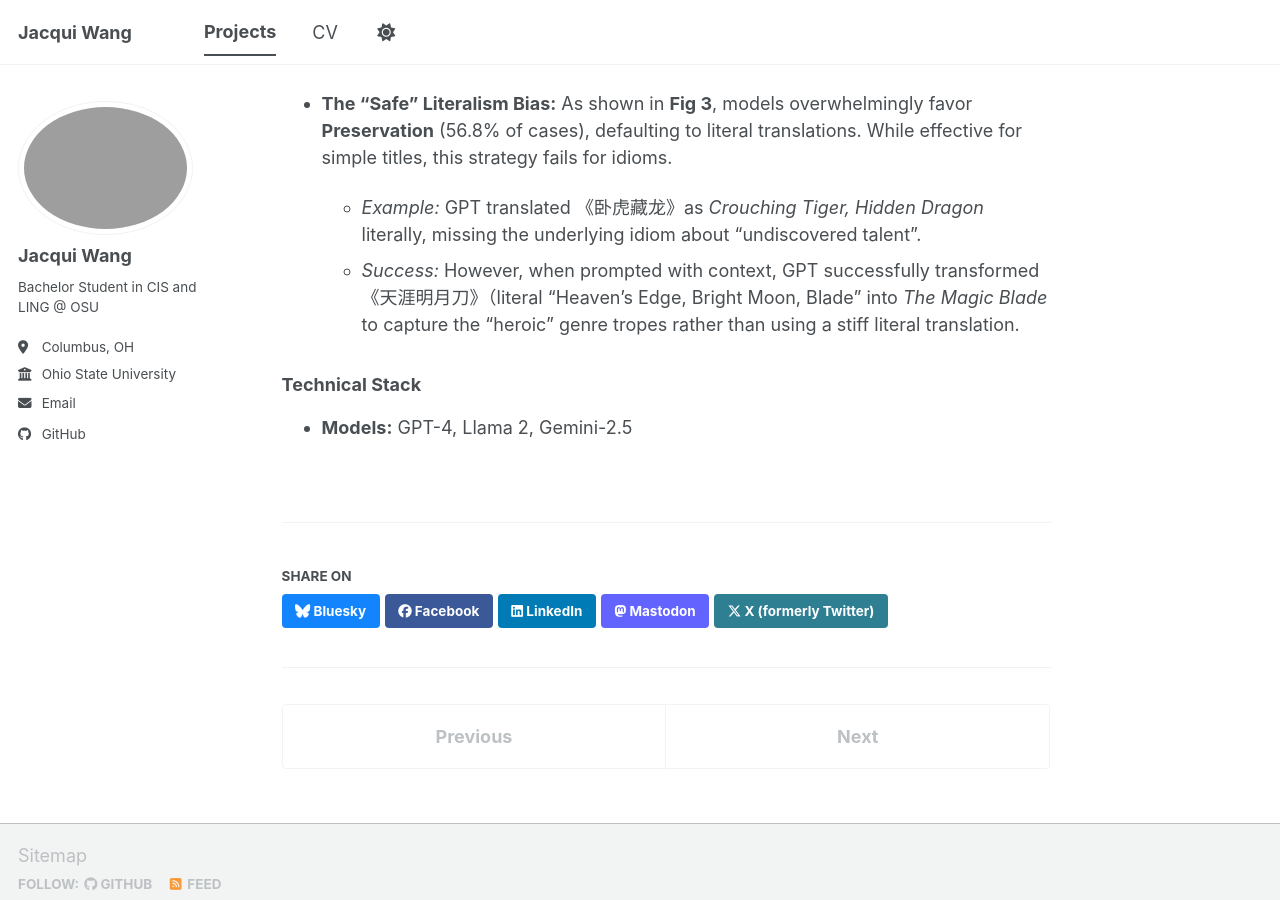
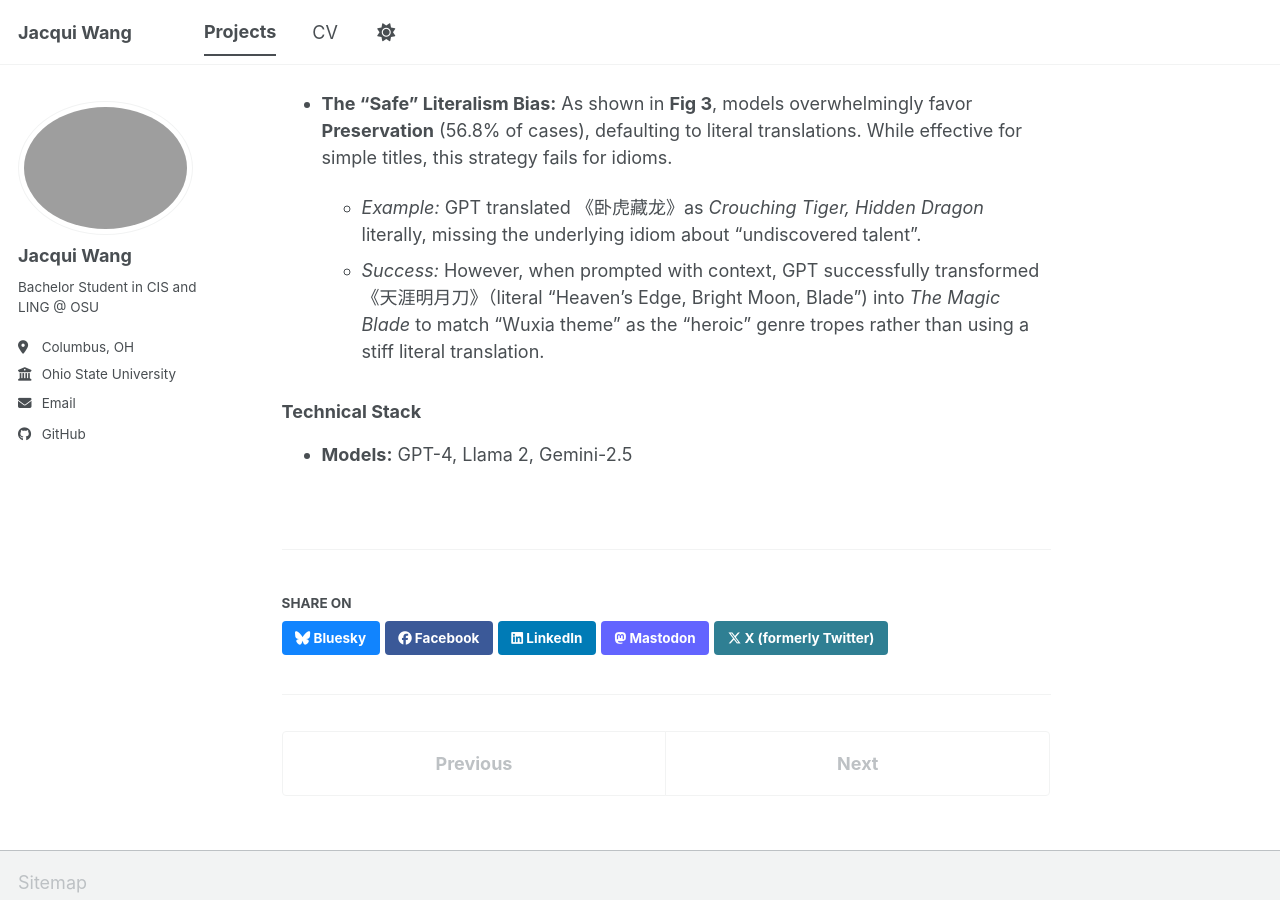
Before and after one commit to kumaya24/kumaya24.github.io, a Jekyll site: the page built from _portfolio/cultural_llms.md, in a window 1280 px wide and 900 px high, scrolled down 1648 px. Built offline with Jekyll 4.4.1, drawn with Linux system fonts in a browser that asks for light colours; a script bundle is joined from its source files by our own code; library files that are not in the unit come from our copies.

Commit message:
modify cultural llms

```diff
--- a/_portfolio/cultural_llms.md
+++ b/_portfolio/cultural_llms.md
@@ -43,7 +43,7 @@ We categorized every translation output into 4 strategies. The distribution belo
 * **The "Safe" Literalism Bias:**
     As shown in **Fig 3**, models overwhelmingly favor **Preservation** (56.8% of cases), defaulting to literal translations. While effective for simple titles, this strategy fails for idioms.
     * *Example:* GPT translated 《卧虎藏龙》as *Crouching Tiger, Hidden Dragon* literally, missing the underlying idiom about "undiscovered talent".
-    * *Success:* However, when prompted with context, GPT successfully transformed 《天涯明月刀》（literal "Heaven's Edge, Bright Moon, Blade" into *The Magic Blade* to capture the "heroic" genre tropes rather than using a stiff literal translation.
+    * *Success:* However, when prompted with context, GPT successfully transformed 《天涯明月刀》（literal "Heaven's Edge, Bright Moon, Blade") into *The Magic Blade* to match "Wuxia theme" as the "heroic" genre tropes rather than using a stiff literal translation.
 
 ### Technical Stack
 * **Models:** GPT-4, Llama 2, Gemini-2.5
```
